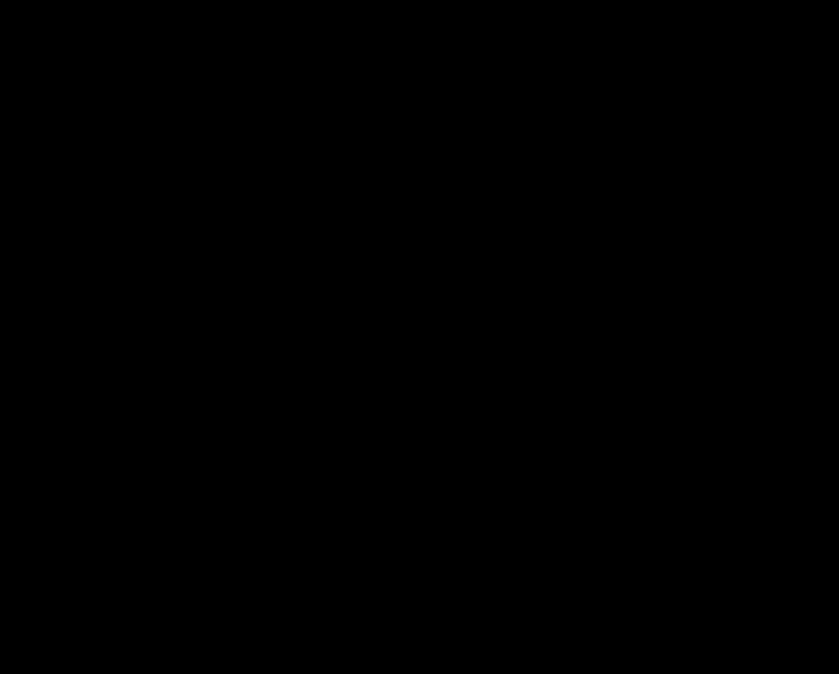
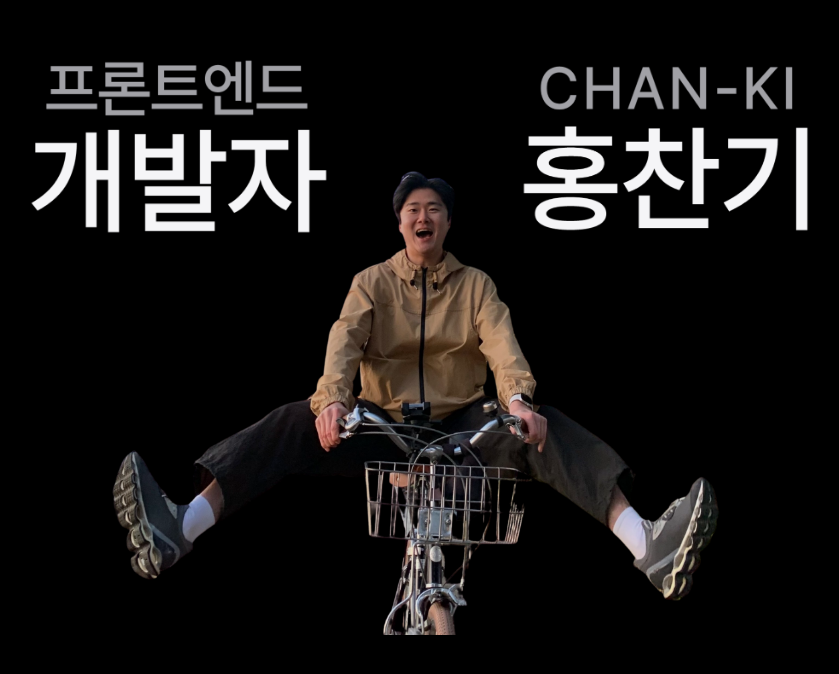
Before and after one commit to coldair426/coldair, a React (Create React App) app: page / in a window 1280 px wide. Shown: the part 1072-1746 px from the top of the page, without its empty margins (221-1060 px from the left). Built offline with nearby package versions, Linux system fonts and the light colour scheme; a web font is replaced by a local one.

Commit message:
profile, mantra 반응형 디자인 구성

```diff
--- a/src/App.tsx
+++ b/src/App.tsx
@@ -9,10 +9,12 @@
 
 function App() {
   const [menuBoxVisible, setMenuBoxVisible] = useState(false);
+  const [windowInnerWidth, setWindowInnerWidth] = useState(0);
 
   // 메뉴 창이 켜진 상태에서 너비 늘릴(너비가 832px 초과시) 때 자동꺼짐
   useEffect(() => {
     const handleResize = () => {
+      setWindowInnerWidth(window.innerWidth);
       if (menuBoxVisible === true) {
         window.innerWidth > 832 && setMenuBoxVisible(false);
       }
@@ -28,7 +30,7 @@
       <Header setMenuBoxVisible={setMenuBoxVisible} />
       {menuBoxVisible && <MenuBox setMenuBoxVisible={setMenuBoxVisible} />}
       <Routes>
-        <Route path='/' element={<Home />} />
+        <Route path='/' element={<Home windowInnerWidth={windowInnerWidth} />} />
       </Routes>
       <Footer />
     </>
--- a/src/page/Home.tsx
+++ b/src/page/Home.tsx
@@ -5,39 +5,41 @@
 
 const hs = classNames.bind(styles);
 
-function Home() {
+function Home({ windowInnerWidth }: { windowInnerWidth: number }) {
   const [outlineProfileNameStyle, setOutlineProfileNameStyle] = useState<undefined | string>(undefined); // 프로필이름 스타일
   const [outlineProfileImgStyle, setOutlineProfileImgStyle] = useState<undefined | string>(undefined); // 프로필사진 스타일
   const [outlineMantraTitleStyle, setOutlineMantraTitleStyle] = useState<undefined | string>(undefined); // 만트라 타이틀 스타일
   const [outlineMantraExplanationStyle, setOutlineMantraExplanationStyle] = useState<undefined | string>(undefined); // 만트라 설명 스타일
 
-  useEffect(() => {
-    const desktopScrollHandler = () => {
+  // 애니메이션 함수
+  const scrollHandler = () => {
     const userScrollY = window.scrollY; // 유저의 스크롤 높이
-      if (userScrollY < 400) {
+    if (userScrollY < (1600 + 108 - window.innerHeight) / 2) {
       setOutlineProfileImgStyle('active-one');
       setOutlineProfileNameStyle(undefined);
-      } else if (userScrollY >= 400 && userScrollY < 800) {
+    } else if (userScrollY >= (1600 + 108 - window.innerHeight) / 2 && userScrollY < 1600 + 108 - window.innerHeight) {
       setOutlineProfileImgStyle('active-one');
       setOutlineProfileNameStyle('active-one');
-      } else if (userScrollY >= 800 && userScrollY < 1200) {
+    } else if (userScrollY >= 1600 + 108 - window.innerHeight && userScrollY < 1200) {
       setOutlineProfileImgStyle('active-two');
       setOutlineProfileNameStyle('active-two');
       setOutlineMantraTitleStyle(undefined);
       setOutlineMantraExplanationStyle(undefined);
-      } else if (userScrollY >= 1200 && userScrollY < 2070) {
+    } else if (userScrollY >= 1200 && userScrollY < 1600 + 800 - window.innerHeight + 400) {
       setOutlineProfileImgStyle('active-three');
       setOutlineMantraTitleStyle('active');
       setOutlineMantraExplanationStyle('active');
-      } else if (userScrollY >= 2070 && userScrollY < 4000) {
+    } else if (userScrollY >= 1600 + 800 - window.innerHeight + 400) {
       setOutlineMantraTitleStyle(undefined);
       setOutlineMantraExplanationStyle(undefined);
     }
   };
-    desktopScrollHandler(); // 초기1회실행
-    window.addEventListener('scroll', desktopScrollHandler);
+
+  useEffect(() => {
+    scrollHandler(); // 초기1회실행
+    window.addEventListener('scroll', scrollHandler);
     return () => {
-      window.removeEventListener('scroll', desktopScrollHandler);
+      window.removeEventListener('scroll', scrollHandler);
     };
   }, []);
 
@@ -53,10 +55,19 @@
             <img className={hs('outline__profile--img', outlineProfileImgStyle)} src='/img/profile.webp' alt='profile-of-me' />
           </div>
           <div className={hs('outline__mantra')}>
+            {windowInnerWidth > 767 ? (
               <div className={hs('outline__mantra--title', outlineMantraTitleStyle)}>
                 <div>섬세함. 빠른 습득력.</div>
                 <div>몰두하는 것을 즐깁니다.</div>
               </div>
+            ) : (
+              <div className={hs('outline__mantra--title', outlineMantraTitleStyle)}>
+                <div>섬세함.</div>
+                <div>빠른 습득력.</div>
+                <div>몰두하는 것을</div>
+                <div>즐깁니다.</div>
+              </div>
+            )}
             <div className={hs('outline__mantra--explanation', outlineMantraExplanationStyle)}>
               프론트엔드 개발은 사용자와 직접 대면하는 것이라고 믿습니다. 섬세하게 구현하고 변하는 트렌드와 기술을 빠르게 습득해 최상의 결과물을 만들기 위해 노력합니다. 모든
               사용자가 직관적으로 사용하고, 편안함을 느끼면 좋겠습니다.
--- a/src/style/Home.module.scss
+++ b/src/style/Home.module.scss
@@ -24,37 +24,28 @@
         width: 780px;
       }
       @include home-tablet {
-        width: 700px;
+        width: 720px;
+        max-width: 100%;
       }
       @include home-mobile {
-        width: 85%;
+        width: 90%;
       }
-      &.active-one {
+      &.active-one,
+      &.active-two {
         opacity: 1;
         bottom: 530px;
         @include home-desktop {
           bottom: 400px;
         }
         @include home-tablet {
-          bottom: 60vh;
+          bottom: 64vh;
         }
         @include home-mobile {
-          bottom: 68vh;
+          bottom: 69vh;
         }
       }
       &.active-two {
         position: absolute;
-        opacity: 1;
-        bottom: 530px;
-        @include home-desktop {
-          bottom: 400px;
-        }
-        @include home-tablet {
-          bottom: 60vh;
-        }
-        @include home-mobile {
-          bottom: 68vh;
-        }
       }
       & > img {
         width: 400px;
@@ -62,10 +53,10 @@
           width: 300px;
         }
         @include home-tablet {
-          width: 260px;
+          width: 280px;
         }
         @include home-mobile {
-          width: 30vw;
+          width: 43vw;
         }
       }
     }
@@ -77,14 +68,14 @@
       transition: opacity 0.7s;
       transition-timing-function: ease;
       @include home-desktop {
-        width: 780px;
+        width: 52vw;
       }
       @include home-tablet {
         height: 80vh;
         width: auto;
       }
       @include home-mobile {
-        height: 82vh;
+        height: 65vh;
         width: auto;
       }
       &.active-one {
@@ -109,15 +100,30 @@
     align-items: center;
     justify-content: center;
     .outline__mantra--title {
-      width: 980px;
+      max-width: 980px;
       opacity: 0;
       text-align: center;
       font-size: 85px;
       font-weight: 900;
       transition: opacity 0.7s;
       transition-timing-function: ease;
+      @include home-desktop {
+        font-size: 75px;
+      }
+      @include home-tablet {
+        font-size: 65px;
+      }
+      @include home-mobile {
+        max-width: none;
+        width: 85%;
+        text-align: right;
+        font-size: 40px;
+      }
       div + div {
         margin-top: 20px;
+        @include home-mobile {
+          margin-top: 10px;
+        }
       }
       &.active {
         opacity: 1;
@@ -127,7 +133,7 @@
       opacity: 0;
       color: $본문글씨;
       margin-top: 35px;
-      width: 980px;
+      max-width: 980px;
       text-align: center;
       font-size: 30px;
       font-weight: 900;
@@ -135,6 +141,20 @@
       word-break: keep-all;
       transition: opacity 0.7s;
       transition-timing-function: ease;
+      @include home-desktop {
+        font-size: 30px;
+      }
+      @include home-tablet {
+        max-width: 90%;
+        font-size: 28px;
+      }
+      @include home-mobile {
+        text-align: justify;
+        word-break: normal;
+        max-width: 85%;
+        font-size: 28px;
+        margin-top: 23px;
+      }
       &.active {
         opacity: 1;
       }
```
Lines whose indentation alone changed are shown as unchanged.
